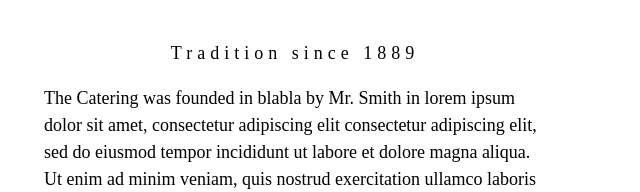
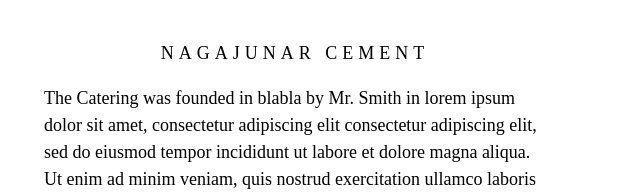
Before and after one commit to jhowrcs/treinoGit, a plain HTML site: page index.html in a window 1280 px wide. Shown: the part 783-975 px from the top of the page, 620-1260 px from the left. Drawn offline with nearby package versions, Linux system fonts and the light colour scheme.

Commit message:
taquei um NAGAJUNAR CEMENT fodace

```diff
--- a/index.html
+++ b/index.html
@@ -47,7 +47,7 @@
 
     <div class="w3-col m6 w3-padding-large">
       <h1 class="w3-center">About Catering</h1><br>
-      <h5 class="w3-center">Tradition since 1889</h5>
+      <h5 class="w3-center">NAGAJUNAR CEMENT</h5>
       <p class="w3-large">The Catering was founded in blabla by Mr. Smith in lorem ipsum dolor sit amet, consectetur adipiscing elit consectetur adipiscing elit, sed do eiusmod tempor incididunt ut labore et dolore magna aliqua. Ut enim ad minim veniam, quis nostrud exercitation ullamco laboris nisi ut aliquip ex ea commodo consequat. Duis aute iruredolor in reprehenderit in voluptate velit esse cillum dolore eu fugiat nulla pariatur.We only use <span class="w3-tag w3-light-grey">seasonal</span> ingredients.</p>
       <p class="w3-large w3-text-grey w3-hide-medium">Excepteur sint occaecat cupidatat non proident, sunt in culpa qui officia deserunt mollit anim id est laborum consectetur adipiscing elit, sed do eiusmod temporincididunt ut labore et dolore magna aliqua. Ut enim ad minim veniam, quis nostrud exercitation ullamco laboris nisi ut aliquip ex ea commodo consequat.</p>
     </div>
```
